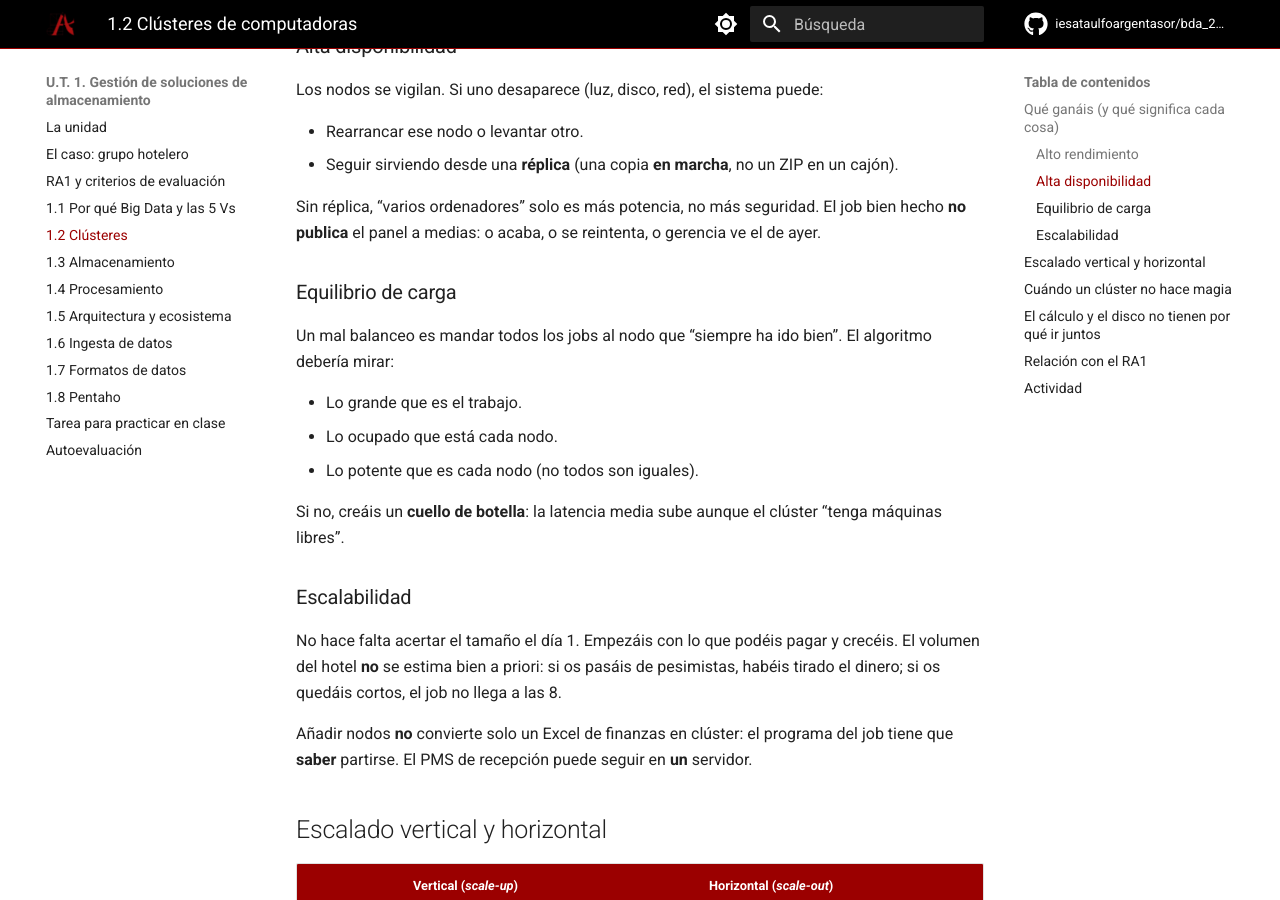
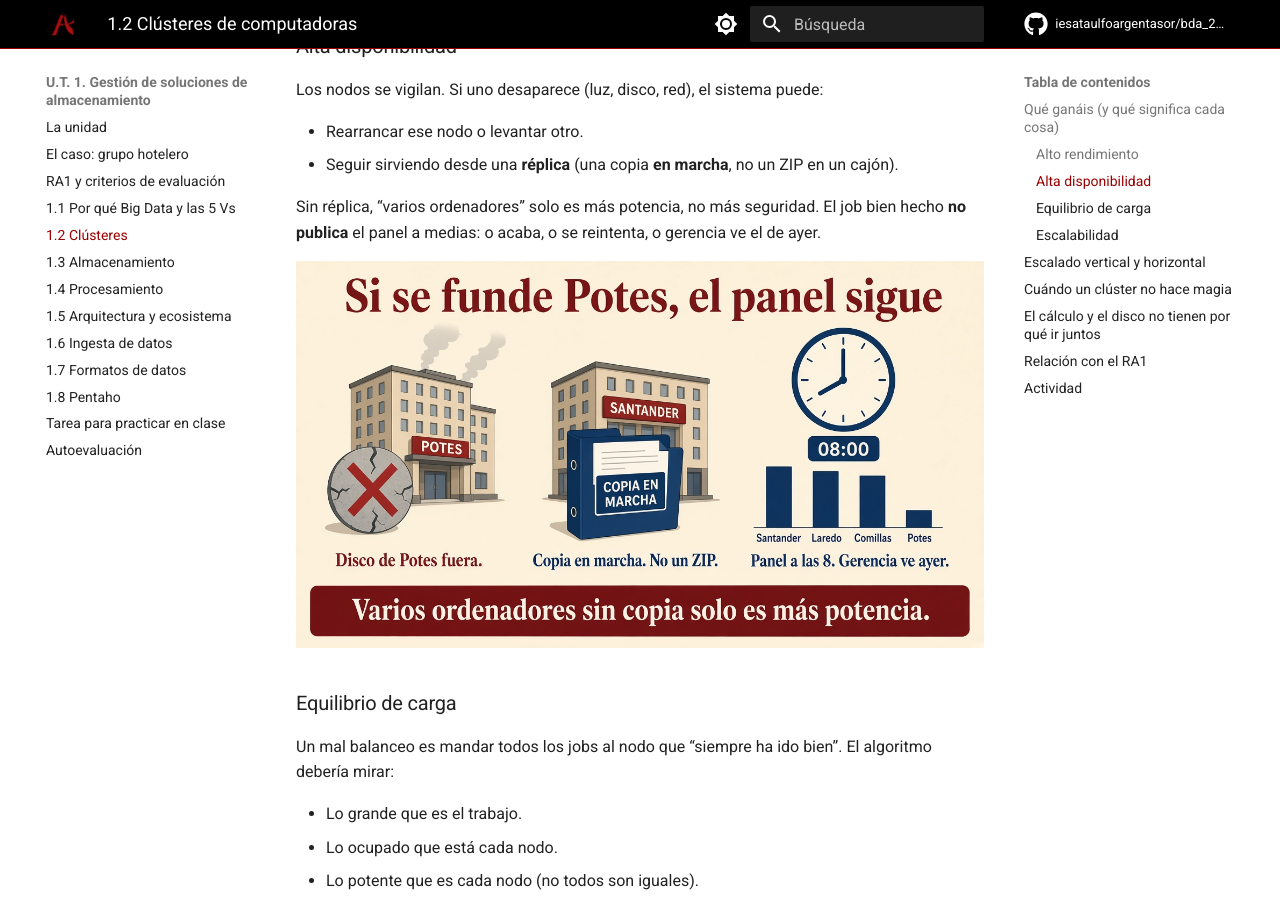
Before and after one commit to iesataulfoargentasor/bda_2026_2027, an MkDocs documentation site: the page built from docs/ut1/clusters.md, in a window 1280 px wide and 900 px high, scrolled down 1992 px. Built offline with MkDocs 1.6.1 and Material for MkDocs 9.7.7, drawn with Linux system fonts in a browser that asks for light colours; comment, search, counter and statistics services are not loaded.

Commit message:
Añadir al 1.2 las figuras de escalado y de réplica en Potes.
Co-authored-by: Cursor <cursoragent@cursor.com>

```diff
--- a/docs/ut1/clusters.md
+++ b/docs/ut1/clusters.md
@@ -62,6 +62,8 @@ Los nodos se vigilan. Si uno desaparece (luz, disco, red), el sistema puede:
 
 Sin réplica, “varios ordenadores” solo es más potencia, no más seguridad. El job bien hecho **no publica** el panel a medias: o acaba, o se reintenta, o gerencia ve el de ayer.
 
+![Si se funde el disco de Potes, una copia en marcha deja el panel de las 8 en pie](../assets/ut1/replica-potes.png)
+
 ### Equilibrio de carga
 
 Un mal balanceo es mandar todos los jobs al nodo que “siempre ha ido bien”. El algoritmo debería mirar:
```
Also changed, not shown: other parts of docs/ut1/clusters.md (+2 -0 lines), docs/assets/ut1/replica-potes.png (added), docs/assets/ut1/vertical-horizontal.png (added).
